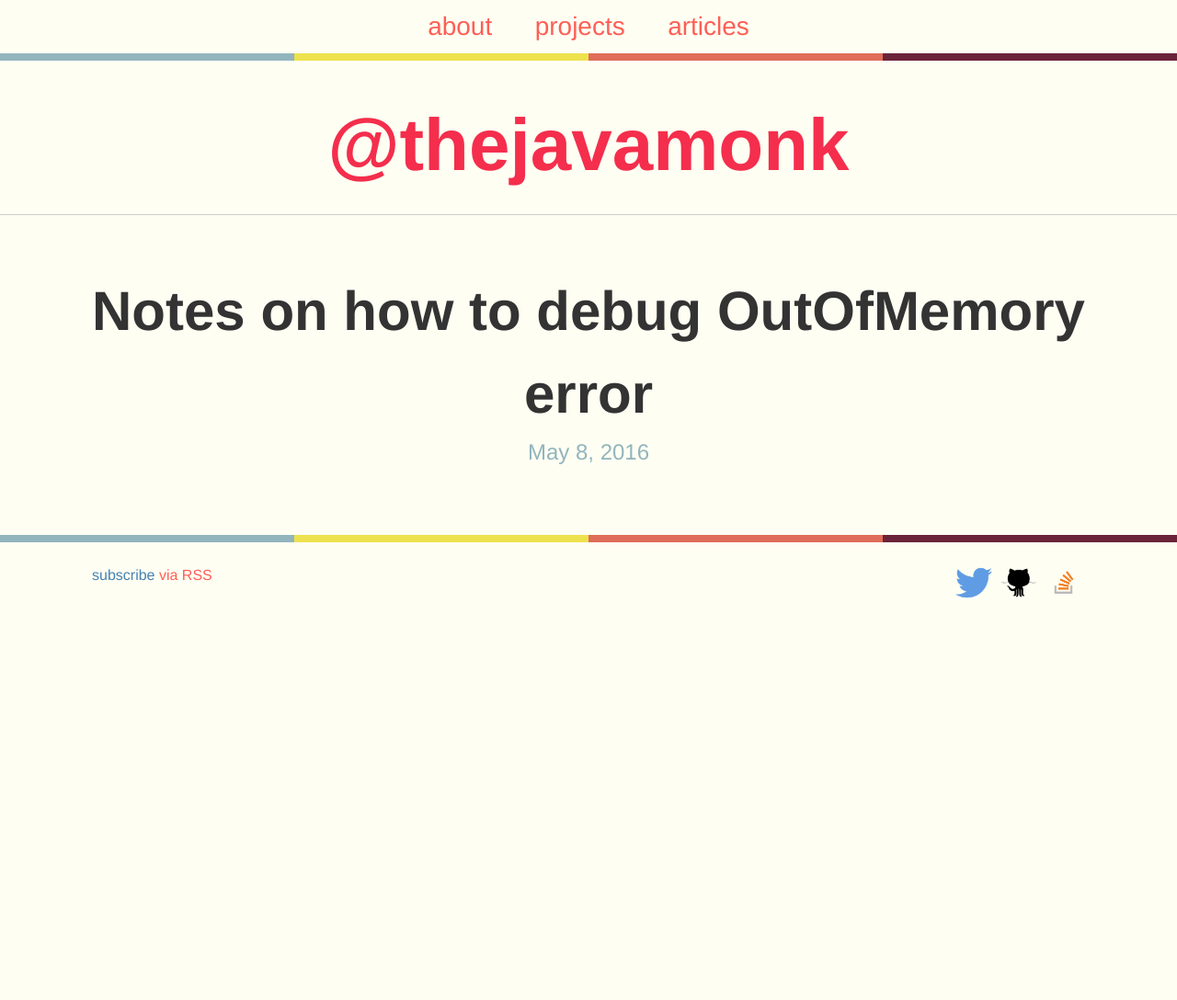
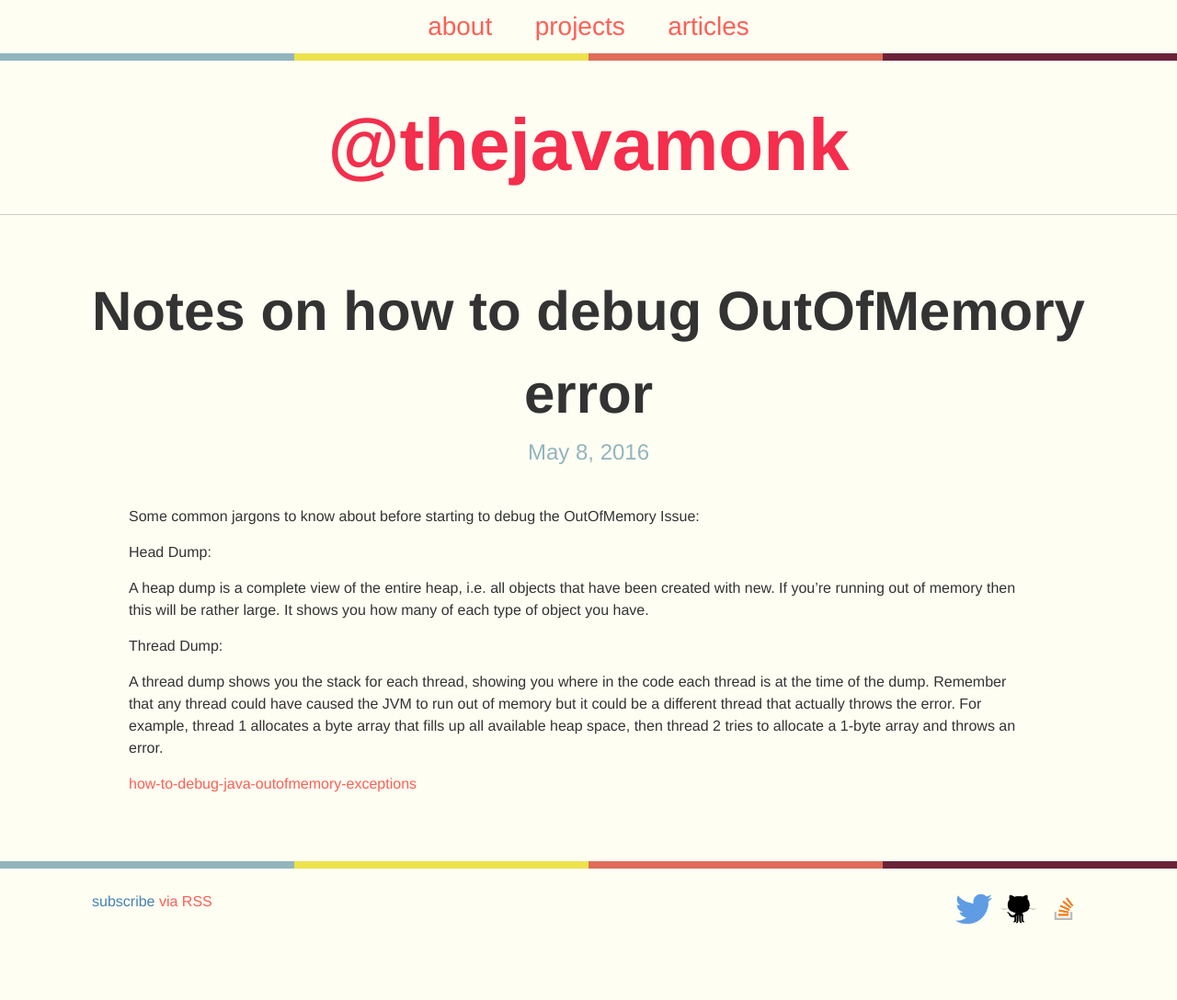
Before and after one commit to thejavamonk/thejavamonk.github.io, a Jekyll site: the page built from _posts/blog/2016-05-08-notes-on-how-to-debug-OutOfMemory-error.markdown, in a window 1280 px wide. Shown: the whole page at 92% size. Built offline with Jekyll 4.4.1, drawn with Linux system fonts in a browser that asks for light colours; before the commit the page ends 900 px from its top, so only the background shows below that.

Commit message:
blog on handling outofmemory issues.

```diff
--- a/_posts/blog/2016-05-08-notes-on-how-to-debug-OutOfMemory-error.markdown
+++ b/_posts/blog/2016-05-08-notes-on-how-to-debug-OutOfMemory-error.markdown
@@ -5,3 +5,15 @@ date:   2016-05-08
 categories: blog
 tags: java
 ---
+
+Some common jargons to know about before starting to debug the OutOfMemory Issue:
+
+Head Dump:
+
+A heap dump is a complete view of the entire heap, i.e. all objects that have been created with new. If you're running out of memory then this will be rather large. It shows you how many of each type of object you have.
+
+Thread Dump:
+
+A thread dump shows you the stack for each thread, showing you where in the code each thread is at the time of the dump. Remember that any thread could have caused the JVM to run out of memory but it could be a different thread that actually throws the error. For example, thread 1 allocates a byte array that fills up all available heap space, then thread 2 tries to allocate a 1-byte array and throws an error.
+
+[how-to-debug-java-outofmemory-exceptions](http://stackoverflow.com/questions/4512147/how-to-debug-java-outofmemory-exceptions)
```
